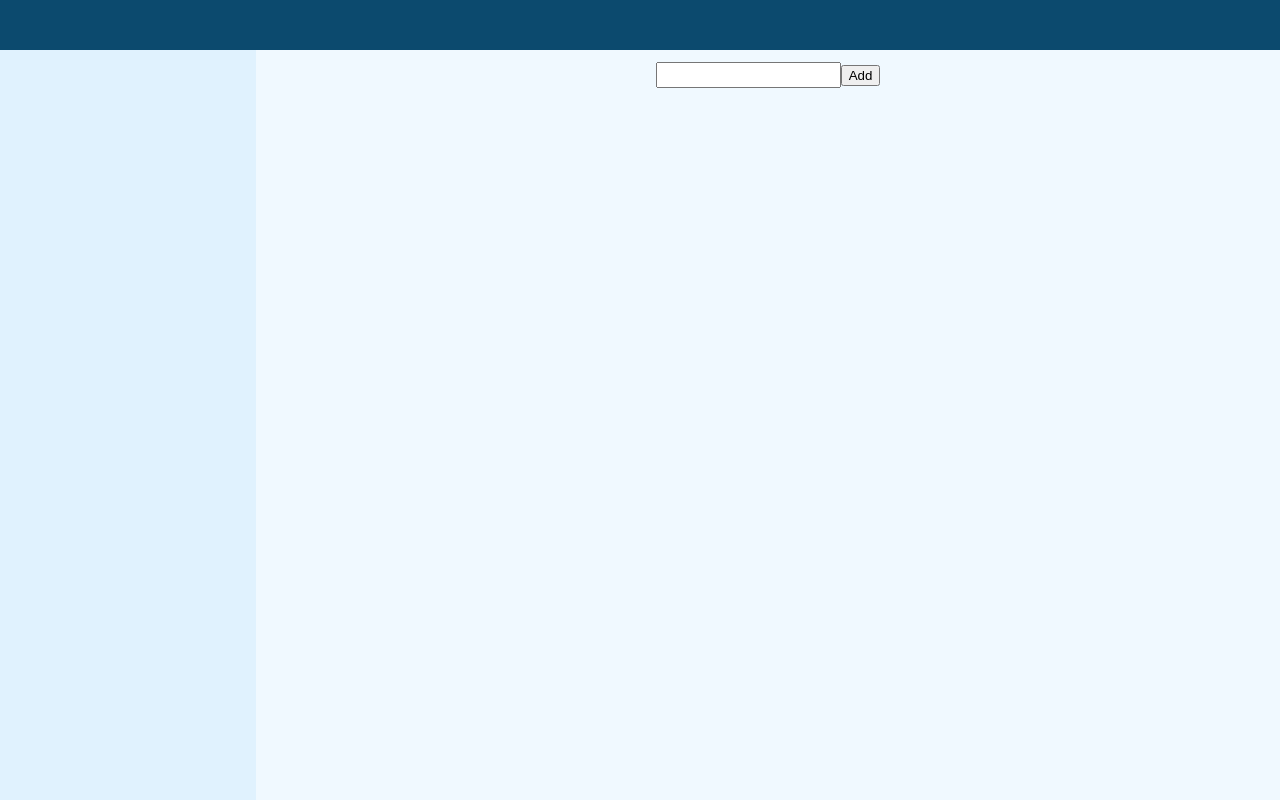
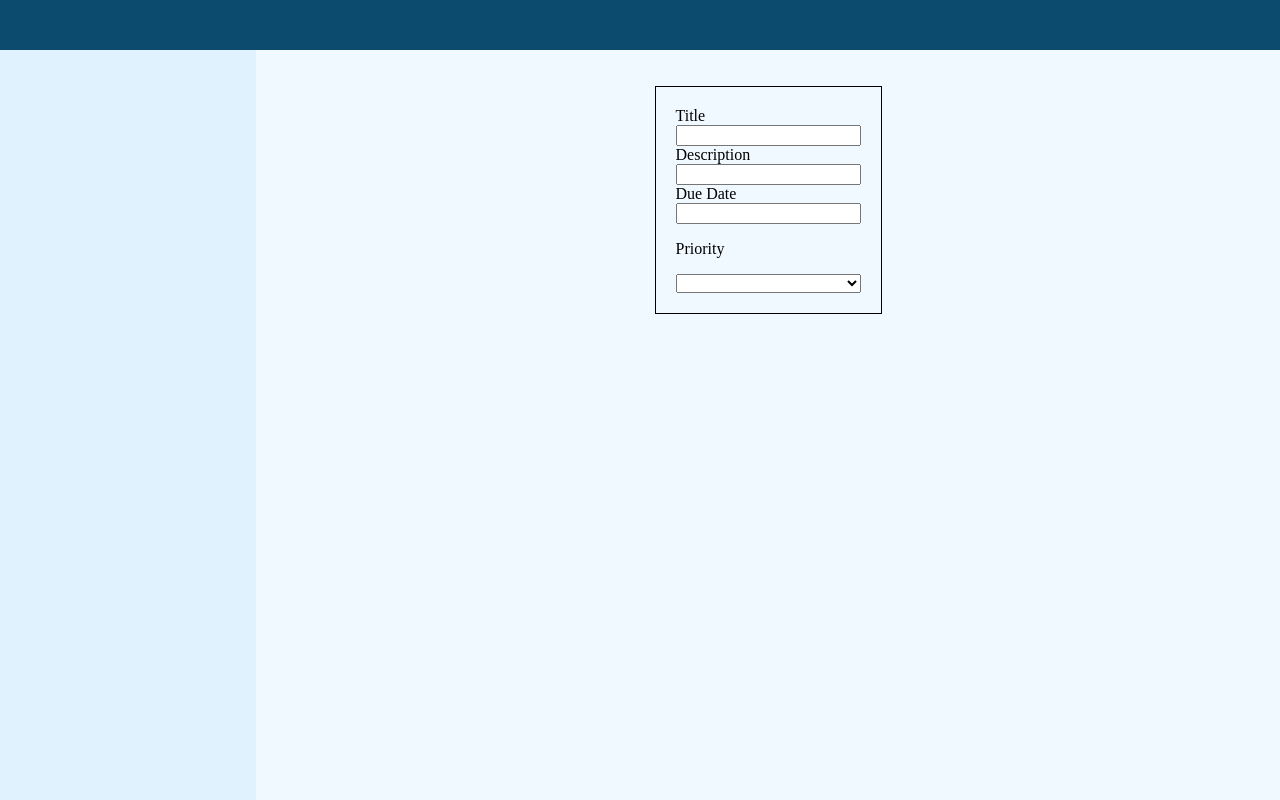
Before and after one commit to NersesArslan/to-do, a website built with webpack: page src/index.html in a window 1280 px wide. Both pictures are taken after a click on the button "+ Add To Do". Built offline with nearby package versions, Linux system fonts and the light colour scheme.

Commit message:
using form for to dos, figure out how to use objects to add todos

```diff
--- a/src/index.js
+++ b/src/index.js
@@ -3,27 +3,46 @@ import './style.css';
 import test from './print.js';
 
 
-const btn = document.createElement('button')
-const input = document.createElement('input')
+
 const todoContainer = document.querySelector('.toDoContainer')
 const main = document.querySelector('.main')
-
 const addToDo = document.querySelector('.addToDo')
 
-input.classList.add('myInput')
-btn.classList.add('addBtn')
-btn.textContent = 'Add'
+const form = document.createElement('form')
+
+
+const titleInput = document.createElement('input')
+const titleLabel = document.createElement('label')
+const descriptionInput = document.createElement('input')
+const descriptionLabel = document.createElement('label')
+const dueDateLabel = document.createElement('label')
+const dueDateInput = document.createElement('input')
+
+const priorityLabel = document.createElement('p')
+const priority = document.createElement('select')
+
+titleLabel.textContent = 'Title'
+descriptionLabel.textContent = 'Description'
+dueDateLabel.textContent = 'Due Date'
+priorityLabel.textContent = 'Priority'
+
+
+form.setAttribute('method', 'post')
+titleInput.classList.add('titleInput')
+titleLabel.classList.add('titleLabel')
+dueDateInput.classList.add('dueDateInput')
+
+
+form.appendChild(titleLabel)
+form.appendChild(titleInput)
+form.appendChild(descriptionLabel)
+form.appendChild(descriptionInput)
+form.appendChild(dueDateLabel)
+form.appendChild(dueDateInput)
+form.appendChild(priorityLabel)
+form.appendChild(priority)
 
 addToDo.addEventListener('click', () => {
     todoContainer.innerHTML = ''
-
-    todoContainer.appendChild(input)
-    todoContainer.appendChild(btn)
+    todoContainer.appendChild(form)
 })
-
-btn.addEventListener('click', () => {
-    const todo = document.createElement('p')
-    todo.textContent = input.value
-    main.appendChild(todo);
-    input.value = ''
-})
--- a/src/style.css
+++ b/src/style.css
@@ -35,7 +35,7 @@ html, body {
 .toDoContainer {
     width: 100%;
 
-    height: 50px;
+    height: 300px;
     display: flex;
     justify-content: center;
     align-items: center;
@@ -48,3 +48,10 @@ html, body {
 .myInput  {
     height: 20px
 }
+
+form {
+    display: flex;
+    flex-direction: column;
+    border: 1px solid black;
+    padding: 20px;
+}
```
Also changed, not shown: 1 other file.
